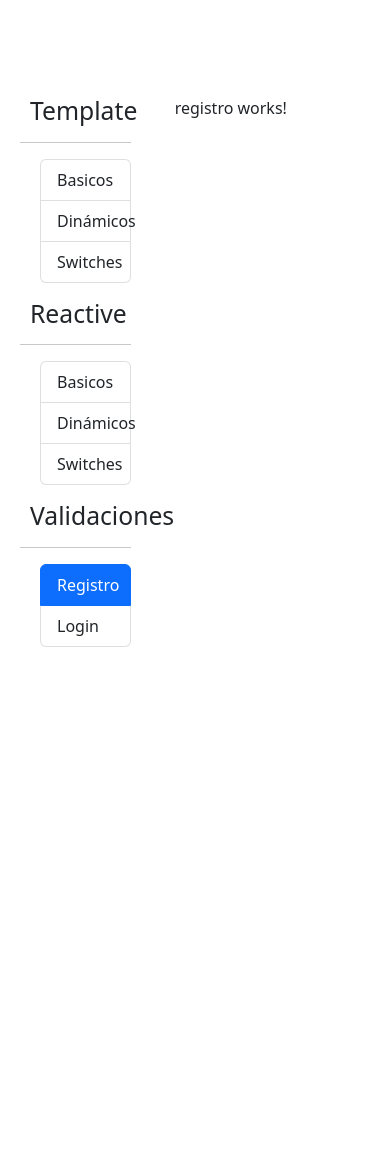
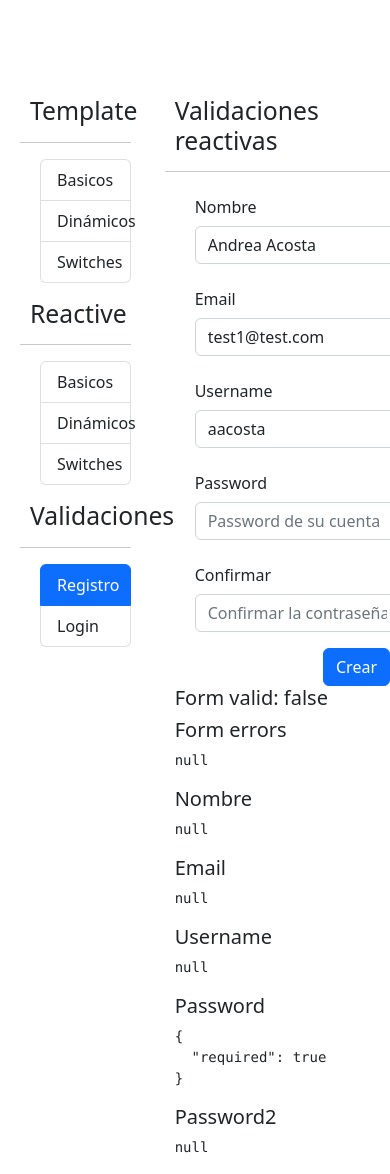
Before and after one commit to acostaandrea/formulariosApp, an Angular app: page /auth/registro in a window 390 px wide. Shown: the top 1174 px of the page. Before the commit the page ends 844 px from the top, so only its background shows below. Built offline with nearby package versions, Linux system fonts and the light colour scheme.

Commit message:
hasta video 277

```diff
--- a/src/app/auth/auth.module.ts
+++ b/src/app/auth/auth.module.ts
@@ -1,5 +1,6 @@
 import { NgModule } from '@angular/core';
 import { CommonModule } from '@angular/common';
+import { ReactiveFormsModule } from '@angular/forms';
 
 import { AuthRoutingModule } from './auth-routing.module';
 import { RegistroComponent } from './pages/registro/registro.component';
@@ -13,7 +14,8 @@ import { LoginComponent } from './pages/login/login.component';
   ],
   imports: [
     CommonModule,
-    AuthRoutingModule
+    AuthRoutingModule,
+    ReactiveFormsModule
   ]
 })
 export class AuthModule { }
--- a/src/app/auth/pages/registro/registro.component.html
+++ b/src/app/auth/pages/registro/registro.component.html
@@ -1 +1,95 @@
-<p>registro works!</p>
+<h2>Validaciones reactivas</h2>
+<hr>
+<div class="row">
+    <div class="col">
+        <form autocomplete="off" [formGroup]="miFormulario" (ngSubmit)="submitFormulario()">
+            <!-- Nombre -->
+            <div class="row mb-3">
+                <label class="col-sm-3 col-form-label">Nombre</label>
+                <div class="col-sm-9">
+                    <input type="text" class="form-control" formControlName="nombre" placeholder="Nombre del usuario">
+                    <span class="form-text text-danger" *ngIf="camnpoNoValido('nombre')">
+                        Debe ser en formato de nombre y apellido
+                    </span>
+                </div>
+
+
+            </div>
+            <!-- Email -->
+            <div class="row mb-3">
+                <label class="col-sm-3 col-form-label">Email</label>
+                <div class="col-sm-9">
+                    <input type="email" class="form-control" formControlName="email" placeholder="Email del usuario">
+                    <span class="form-text text-danger" *ngIf="camnpoNoValido('email')">
+                        El correo es obligatorio
+                    </span>
+                </div>
+
+
+            </div>
+            <!-- Username -->
+            <div class="row mb-3">
+                <label class="col-sm-3 col-form-label">Username</label>
+                <div class="col-sm-9">
+                    <input type="text" class="form-control" placeholder="Nombre código del usuario" formControlName="username">
+                    <span class="form-text text-danger" *ngIf="camnpoNoValido('username')">
+                        El username no puede ser strider
+                    </span>
+                </div>
+
+
+            </div>
+            <!-- Password -->
+            <div class="row mb-3">
+                <label class="col-sm-3 col-form-label">Password</label>
+                <div class="col-sm-9">
+                    <input type="password" class="form-control" placeholder="Password de su cuenta" formControlName="password">
+                    <span class="form-text text-danger" *ngIf="camnpoNoValido('password')">
+                        La contraseña debe ser mayor de 6 caracteres.
+                    </span>
+                </div>
+
+
+            </div>
+            <!-- Password 2 -->
+            <div class="row mb-3">
+                <label class="col-sm-3 col-form-label">Confirmar</label>
+                <div class="col-sm-9">
+                    <input type="password" class="form-control" placeholder="Confirmar la contraseña" formControlName="password2">
+                    <span class="form-text text-danger" *ngIf="camnpoNoValido('password2')">
+                        Las contraseñas deben ser iguales.
+                    </span>
+
+                </div>
+
+
+            </div>
+            <div class="row">
+                <div class="col">
+                    <button class="btn btn-primary float-end" type="submit">
+                        Crear
+                    </button>
+                </div>
+            </div>
+        </form>
+    </div>
+</div>
+
+<h5>Form valid: {{miFormulario.valid}}</h5>
+<h5>Form errors </h5>
+<pre>{{miFormulario.errors |json}}</pre>
+
+<h5>Nombre</h5>
+<pre>{{miFormulario.controls['nombre'].errors |json}}</pre>
+
+<h5>Email</h5>
+<pre>{{miFormulario.controls['email'].errors |json}}</pre>
+
+<h5>Username</h5>
+<pre>{{miFormulario.controls['username'].errors |json}}</pre>
+
+<h5>Password</h5>
+<pre>{{miFormulario.controls['password'].errors |json}}</pre>
+
+<h5>Password2</h5>
+<pre>{{miFormulario.controls['password2'].errors |json}}</pre>
--- a/src/app/auth/pages/registro/registro.component.ts
+++ b/src/app/auth/pages/registro/registro.component.ts
@@ -1,4 +1,9 @@
 import { Component, OnInit } from '@angular/core';
+import { FormGroup, FormBuilder, Validators, FormControl } from '@angular/forms';
+
+import { ValidatorsService } from 'src/app/shared/validator/validators.service';
+import { emailPattern, nombreApellidoPattern } from 'src/app/shared/validator/validaciones';
+import { noPuedeSerStrider } from '../../../shared/validator/validaciones';
 
 @Component({
   selector: 'app-registro',
@@ -8,9 +13,36 @@ import { Component, OnInit } from '@angular/core';
 })
 export class RegistroComponent implements OnInit {
 
-  constructor() { }
+  miFormulario: FormGroup = this.fb.group({
+    nombre: ['', [Validators.required, Validators.pattern(this.validatorService.nombreApellidoPattern)]],
+    email: ['', [Validators.required, Validators.pattern(this.validatorService.emailPattern)]],
+    username: ['', [Validators.required, this.validatorService.noPuedeSerStrider]],
+    password: ['', [Validators.required, Validators.minLength(6) ]],
+    password2: ['', [Validators.required]]
+  },{
+    validators: [this.validatorService.camposIguales('password', 'password2')]
+  })
+
+
+  constructor( private fb: FormBuilder, private validatorService: ValidatorsService) { }
 
   ngOnInit(): void {
+
+    this.miFormulario.reset({
+      nombre: 'Andrea Acosta',
+      email: 'test1@test.com',
+      username: 'aacosta'
+    })
+  }
+
+  camnpoNoValido(campo: string){
+    return this.miFormulario.get(campo)?.invalid && this.miFormulario.get(campo)?.touched
+  }
+
+  submitFormulario(){
+    console.log(this.miFormulario.value);
+
+    this.miFormulario.markAllAsTouched();
   }
 
 }
--- /dev/null
+++ b/src/app/shared/validator/validaciones.ts
@@ -0,0 +1,16 @@
+import { FormControl } from "@angular/forms";
+
+export const nombreApellidoPattern: string = '([a-zA-Z]+) ([a-zA-Z]+)';
+export const  emailPattern: string = "^[a-z0-9._%+-]+@[a-z0-9.-]+\\.[a-z]{2,4}$";
+
+export const noPuedeSerStrider = (control : FormControl) =>{
+    const valor: string = control.value?.trim().toLowerCase();
+    if(valor === 'strider'){
+      return {
+        noStrider: true
+      }
+    }
+    return null
+  }
+
+//si ponemos null en una validacion significa que no hay un error
--- /dev/null
+++ b/src/app/shared/validator/validators.service.ts
@@ -0,0 +1,45 @@
+import { Injectable } from '@angular/core';
+import { AbstractControl, FormControl, ValidationErrors } from '@angular/forms';
+
+@Injectable({
+  providedIn: 'root'
+})
+export class ValidatorsService {
+
+  public nombreApellidoPattern: string = '([a-zA-Z]+) ([a-zA-Z]+)';
+  public emailPattern: string = "^[a-z0-9._%+-]+@[a-z0-9.-]+\\.[a-z]{2,4}$";
+
+
+  noPuedeSerStrider (control : FormControl): ValidationErrors | null{
+    const valor: string = control.value?.trim().toLowerCase();
+    if(valor === 'strider'){
+      return {
+        noStrider: true
+      }
+    }
+    return null
+  }
+
+  camposIguales(campo1: string, campo2: string){
+    return ( formGroup: AbstractControl): ValidationErrors | null => {
+
+
+      const pass1 = formGroup.get(campo1)?.value
+      const pass2 = formGroup.get(campo2)?.value
+
+      if(pass1 !== pass2){
+        formGroup.get(campo2)?.setErrors({noIguales: true})
+        return {noIguales: true}
+      }
+
+      formGroup.get(campo2)?.setErrors(null)
+
+
+      return null
+    }
+  }
+
+
+
+  constructor() { }
+}
```
